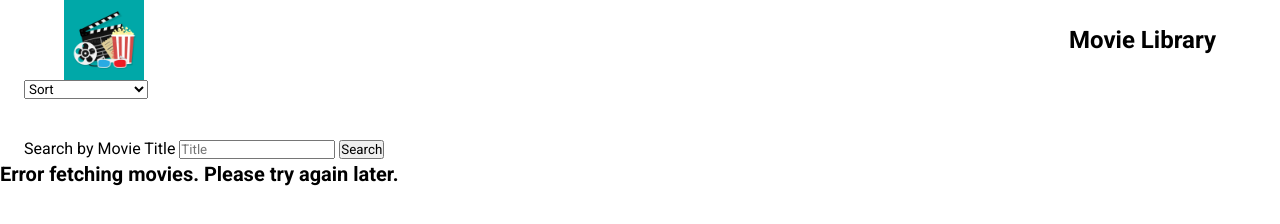
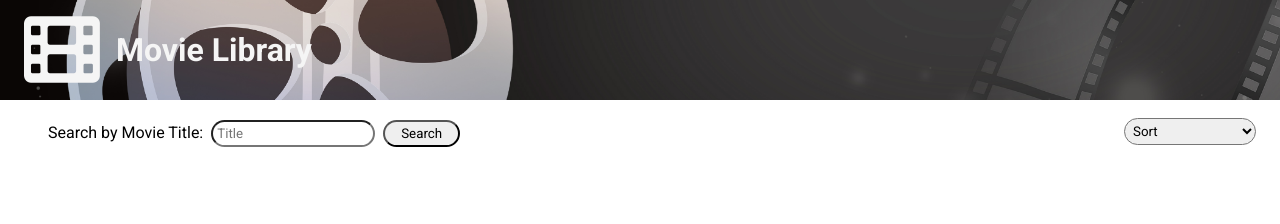
Before and after one commit to jonathan355/Movie-Library, a plain HTML site: page movie.html in a window 1280 px wide. Drawn offline with Linux system fonts and the light colour scheme; no server answers.

Commit message:
added graphics

```diff
--- a/movie.html
+++ b/movie.html
@@ -1,51 +1,45 @@
 <!DOCTYPE html>
 <html lang="en">
 <head>
-    <meta charset="UTF-8">
+    <meta charset="UTF-8"/>
     <meta name="viewport" content="width=device-width, initial-scale=1.0">
     <title>Movies</title>
-    <link rel="stylesheet" href="styles.css">
+    <link rel="stylesheet" href="styles.css"/>
     <script src="movies.js" defer></script>
-    <link rel="stylesheet" href="https://cdnjs.cloudflare.com/ajax/libs/font-awesome/6.0.0/css/all.min.css">
+    <link rel="stylesheet" href="https://cdnjs.cloudflare.com/ajax/libs/font-awesome/6.0.0/css/all.min.css"/>
 </head>
 <body id="movies__body">
-    <section>
-
+   <header class="nav">
         <div class="nav__container">
                 <nav>
-                <img class="logo" src="./assets/movie_popcorn.webp" alt="">
+                <i class="fa-solid fa-film icon-large"></i>
                 </nav>
                 <h1 class="landing__title">Movie Library</h1>
         </div>
-        <div class="movies__header">
+    </header>
+    <div class="movies__header">
+            <div class="movie__search--container">
+                    <div class="movie__search">
+                        <label class="movie__search--label">
+                            Search by Movie Title:
+                        </label>
+                        <input class="search" type="text" id="searchInput" placeholder="Title" />
+                        <button class="search__button" onclick="searchMovies()">Search</button>
+                    </div>
+            </div>
             <select id="filter" onchange="filterMovies(event)">
                 <option value="" disabled selected>Sort</option>
                 <option value="TITLE_A_TO_Z">Title, A-Z</option>
                 <option value="TITLE_Z_TO_A">Title, Z-A</option>
                 <option value="OLDEST_TO_NEWEST">Oldest to Newest</option>
                 <option value="NEWEST_TO_OLDEST">Newest to Oldest</option>
+            </select>
+    </div>
 
 
-            </select>
-        </div>
-            <div class="movie__search--container">
-                    <div class="movie__search">
-                        <label class="movie__search--label">
-                            Search by Movie Title
-                        </label>
-                            <input type="text" id="searchInput" placeholder="Title">
-                            <button onclick="searchMovies()">Search</button>
-                    </div>
-            </div>
 
-  </section>
   <section>
-    <div class="results" id="results">
-        <h1>
-            <span>Search Results:</span>
-        </h1>
-        <i class="fas fa-spinner results__loading--spinner"></i>
-    </div>
+  <div id="results"></div>
   </section>
 
     <script>
@@ -56,5 +50,6 @@
         }
     </script>
 
+
 </body>
 </html>
--- a/movies.js
+++ b/movies.js
@@ -1,39 +1,41 @@
-async function searchMovies() {
+let currentFilter ='';
+
+async function searchMovies(filter) {
     const searchTitle = document.getElementById('searchInput').value;
-    document.body.classList += ' results__loading'
+
     const resultsDiv = document.getElementById('results');
-    document.body.classList.remove ('results__loading')
-    const moviesWrapper = document.querySelector(".results");
+
+    const moviesWrapper = document.getElementById("results");
 
     moviesWrapper.classList.add('movies__loading');
-    resultsDiv.innerHTML = "<p>Loading...</p>"
+    resultsDiv.innerHTML = '<i class="fas fa-spinner results__loading--spinner"></i>'
 
-    if (filter === 'TITLE_A_TO_Z') {
-        movie.sort((a,b) => a.Title.localeCompare(b.Title));
-    }
-
-    else if (filter === 'TITLE_Z_TO_A') {
-        movie.sort((a,b) => b.Title.localeCompare(a.Title));
-    }
-
-    else if (filter === 'OLDEST_TO_NEWEST') {
-        movie.sort((a,b) => a.Year - b.Year);
-    }
-    else if (filter === 'NEWEST_TO_OLDEST') {
-        movie.sort((a,b) => b.Year - a.Year);
-    }
 
 
     try {
         const response = await fetch(
-            `http://www.omdbapi.com/?apikey=c6a26922&s=${searchTitle}`
-
-        );
+            `http://www.omdbapi.com/?apikey=c6a26922&s=${searchTitle}`);
         const moviesData = await response.json();
 
         if (moviesData.Response === "True") {
-            const limitedMovies = moviesData.Search.slice(0, 6);
-            resultsDiv.innerHTML = limitedMovies
+            const movies = moviesData.Search.slice(0, 6);
+
+            if (filter === 'TITLE_A_TO_Z') {
+                    movies.sort((a, b) => a.Title.localeCompare(b.Title));
+            }
+
+                else if (filter === 'TITLE_Z_TO_A') {
+                    movies.sort((a, b) => b.Title.localeCompare(a.Title));
+            }
+
+                else if (filter === 'OLDEST_TO_NEWEST') {
+                    movies.sort((a, b) => parseInt(a.Year) - parseInt(b.Year));
+            }
+                else if (filter === 'NEWEST_TO_OLDEST') {
+                    movies.sort((a, b) => parseInt(b.Year) - parseInt(a.Year));
+            }
+
+            resultsDiv.innerHTML = movies
             .map(movie => movieHTML(movie))
             .join('');
         } else {
@@ -47,19 +49,26 @@ async function searchMovies() {
     }
 }
 
-document.addEventListener('DOMContentLoaded',() => {
+
+
+
+document.addEventListener('DOMContentLoaded', () => {
     const searchInput = document.getElementById('searchInput');
+    const filterSelect = document.getElementById('filter');
 
-    searchInput.addEventListener('keydown',function(event) {
-        if(event.key ==='Enter') {
-            searchMovies();
+    searchInput.addEventListener('keydown', function(event) {
+        if (event.key ==='Enter') {
+            searchMovies(currentFilter);
         }
-    }
+    });
 
-    )
-}
+filterSelect.addEventListener('change', (event) => {
+    currentFilter = event.target.value;
+    searchMovies(currentFilter)
 
-)
+});
+
+});
 
 function movieHTML(movie) {
     return `
@@ -72,9 +81,6 @@ function movieHTML(movie) {
 }
 
 function filterMovies(event) {
-searchMovies(event.target.value);
+    currentFilter = event.target.value; // Update the global currentFilter
+    searchMovies(currentFilter);        // Call searchMovies with the new filter
 }
-
-setTimeout(() => {
-searchMovies()
-}, 2000);
--- a/styles.css
+++ b/styles.css
@@ -10,9 +10,21 @@ html {
   scroll-behavior: smooth;
 }
 
+.row {
+    width: 100%;
+    max-width: 1280px;
+    margin: 0 auto;
+    padding: 0 32px;
+}
+
 body {
   max-width: 100vw;
   overflow-x: hidden;
+}
+
+h1 {
+  font-weight: bold;
+  margin-top: 20px;
 }
 
 h3 {
@@ -34,10 +46,6 @@ a {
   text-decoration: none;
 }
 
-a:hover {
-  text-decoration: underline;
-}
-
 button {
   cursor: pointer;
 }
@@ -57,6 +65,29 @@ button:active {
 
 /* NAVIGATION BAR */
 
+.icon-large {
+  font-size: 76px;
+  padding-right: 16px;
+  padding-top: 12px;
+
+}
+
+.landing__title {
+font-weight: 700;
+
+}
+
+.nav {
+  width: 100vw;
+  height: 100px;
+  background-image: url(./assets/—Pngtree—movie\ film\ black\ minimalist\ background_1474600.jpg);
+  background-position: center;
+  background-size: 100%;
+  color: whitesmoke;
+
+
+}
+
 nav {
   height: 80px;
   display: flex;
@@ -68,17 +99,19 @@ nav {
   max-width: 1200px;
   padding: 0 24px;
   display: flex;
-  justify-content: space-between;
   align-items: center;
   margin: 0 auto;
+  position: absolute;
 }
 
 .nav__link:hover {
   text-decoration: underline;
 }
 
-.logo img {
-  height: 120px;
+#filter {
+  margin-top: 16px;
+  border-radius: 20px;
+  padding: 4px;
 }
 
 /* HEADER */
@@ -90,16 +123,30 @@ nav {
   display: flex;
   justify-content: space-between;
   align-items: center;
-  margin-top: 40px;
+  margin-top: 20px;
 }
 
 .movies__header {
   display: flex;
-  justify-content: space-between;
+
   align-items: center;
   padding: 0 24px;
 }
 
+.movie__search--label {
+margin-right: 4px;
+}
+
+.search {
+  border-radius: 500px;
+  padding: 4px;
+}
+
+.search__button {
+  margin-left: 4px;
+  padding: 4px 16px;
+  border-radius: 20px;
+}
 
 /* RESULTS */
 
```
Also changed, not shown: assets/—Pngtree—movie film black minimalist background_1474600.jpg (added).
